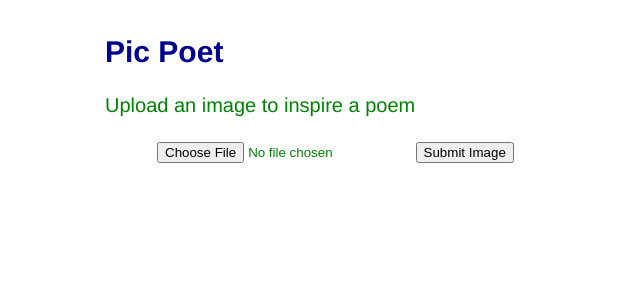
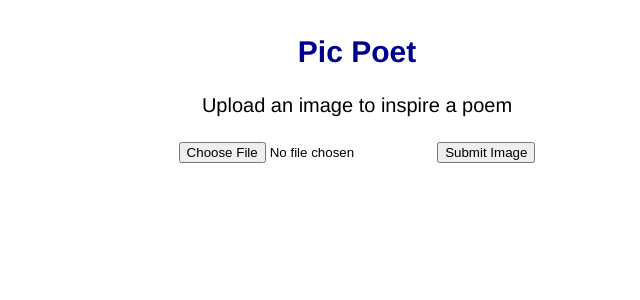
Before and after one commit to srimel/Pic-Poet, a Flask app: page / in a window 1280 px wide. Shown: the top 300 px of the page, without its empty margins (283-923 px from the left). Run offline with Flask 3, Linux system fonts and the light colour scheme.

Commit message:
update styles

```diff
--- a/final/static/styles.css
+++ b/final/static/styles.css
@@ -1,10 +1,10 @@
-/* TODO: add my own custom styles instead of guestbook styles */
 body {
     font-family: "Helvetica", sans-serif;
     font-size: 20px;
-    color: #008303;
+    text-align: center;
+    color: black;
 }
-a, h1, h2 {
+a, h1, h2, h3 {
     color: #00008F;
 }
 form {
```
